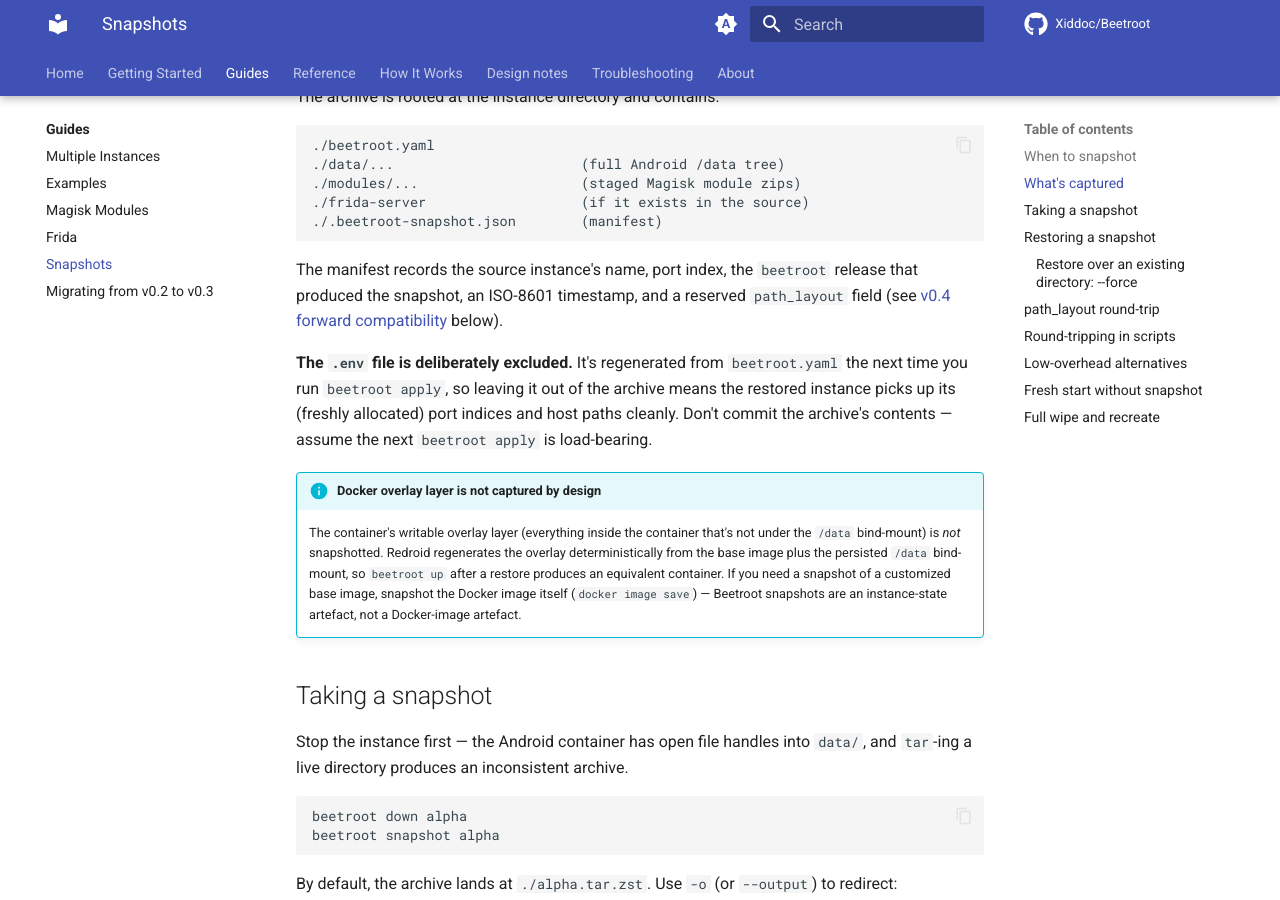
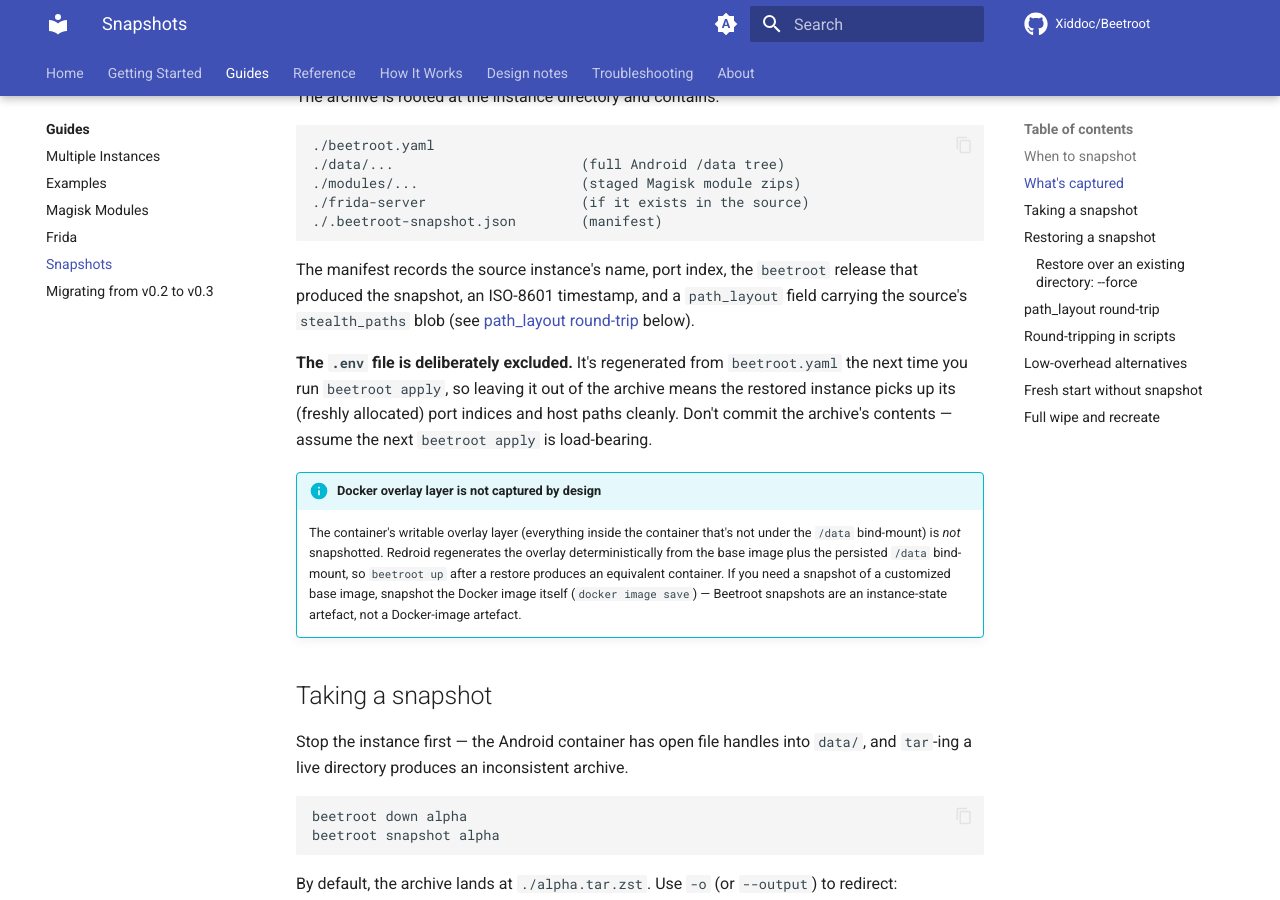
Before and after one commit to Xiddoc/Beetroot, an MkDocs documentation site: the page built from docs/guides/snapshots.md, in a window 1280 px wide and 900 px high, scrolled down 758 px. Built offline with MkDocs 1.6.1 and Material for MkDocs 9.7.7, drawn with Linux system fonts in a browser that asks for light colours; comment, search, counter and statistics services are not loaded.

Commit message:
docs(t4): fix stale snapshot-guide anchor after section rename
The "path_layout round-trip" rewrite renamed the section from "v0.4
forward compatibility" — but the upstream paragraph still linked at
the old anchor (``#v04-forward-compatibility``), which mkdocs
``build --strict`` caught. Repoint the link at the new anchor and
update the link text to match the new section title.

Co-Authored-By: Claude Opus 4.7 (1M context) <noreply@anthropic.com>

```diff
--- a/docs/guides/snapshots.md
+++ b/docs/guides/snapshots.md
@@ -26,8 +26,8 @@ The archive is rooted at the instance directory and contains:
 
 The manifest records the source instance's name, port index, the
 `beetroot` release that produced the snapshot, an ISO-8601 timestamp,
-and a reserved `path_layout` field (see [v0.4 forward
-compatibility](#v04-forward-compatibility) below).
+and a `path_layout` field carrying the source's `stealth_paths` blob
+(see [path_layout round-trip](#path_layout-round-trip) below).
 
 **The `.env` file is deliberately excluded.** It's regenerated from `beetroot.yaml` the next time you run `beetroot apply`, so leaving it out of the archive means the restored instance picks up its (freshly allocated) port indices and host paths cleanly. Don't commit the archive's contents — assume the next `beetroot apply` is load-bearing.
 
```
